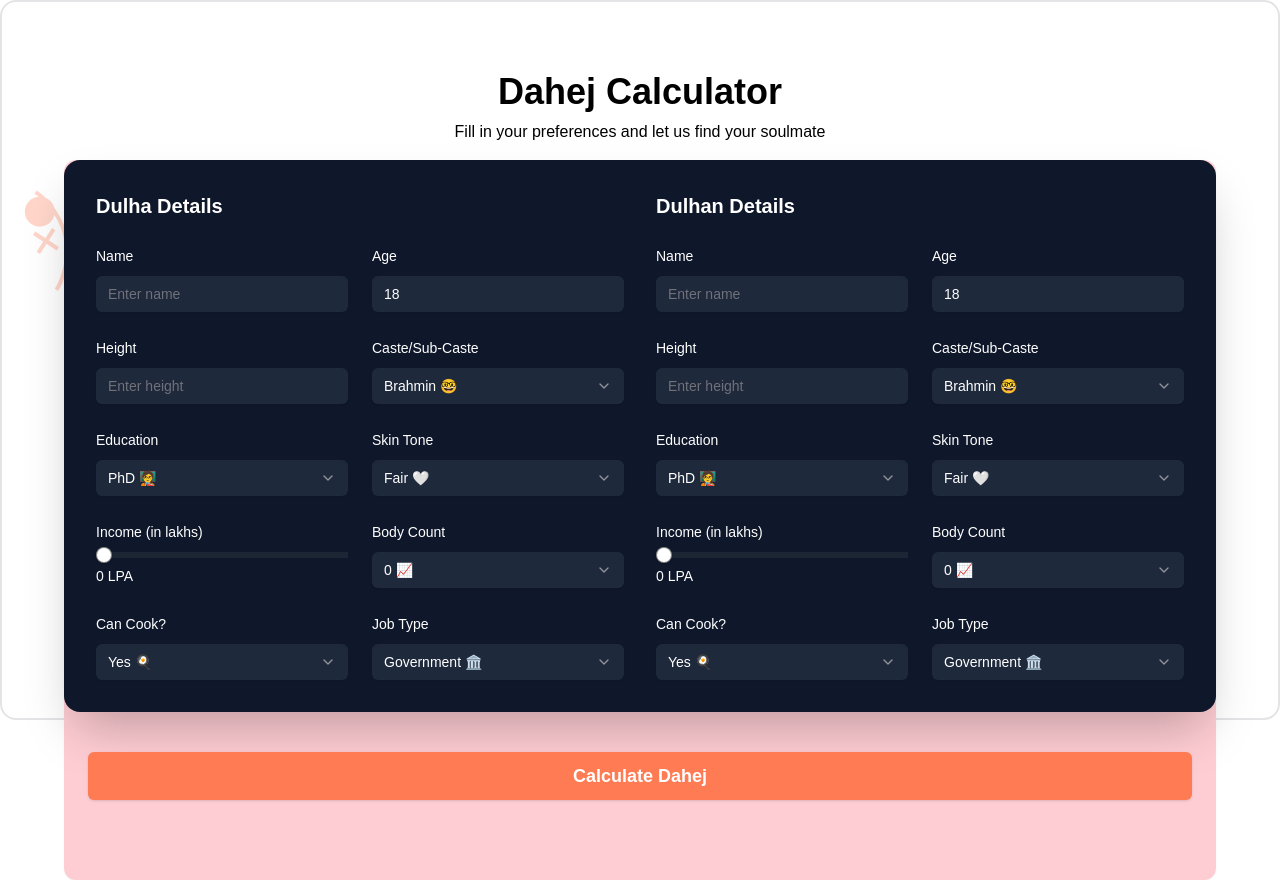
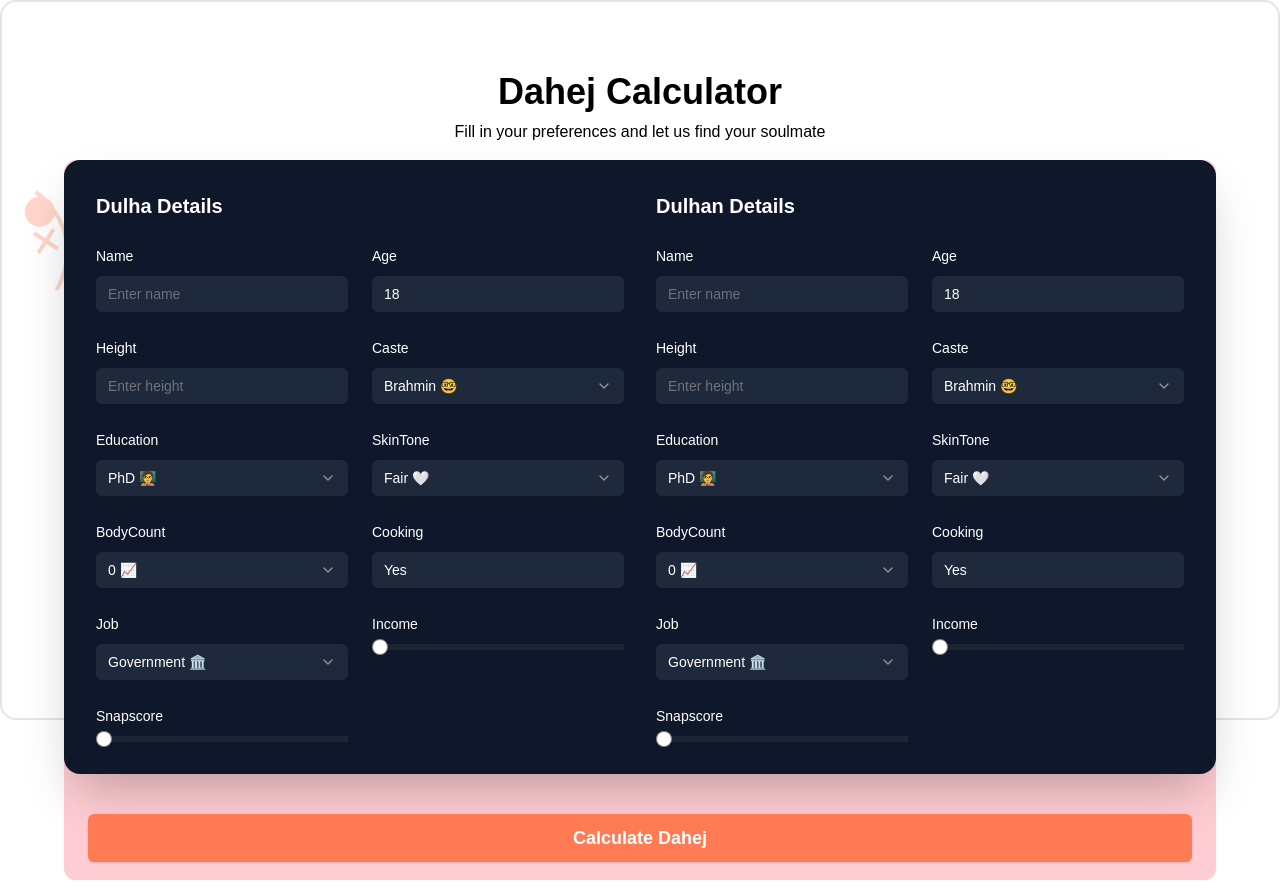
Before and after one commit to viruop/dahej-calculator, a Next.js app: page / in a window 1280 px wide. Built offline with nearby package versions, Linux system fonts and the light colour scheme.

Commit message:
optimization

```diff
--- a/src/components/form.tsx
+++ b/src/components/form.tsx
@@ -13,7 +13,7 @@ import {
   FormMessage,
 } from "@/components/ui/form";
 import { Input } from "@/components/ui/input";
-import { Button } from "@/components/ui/button"; // Assuming Button component is available
+import { Button } from "@/components/ui/button";
 import {
   Select,
   SelectTrigger,
@@ -25,19 +25,19 @@ import { Slider } from "./ui/slider";
 import { formConfig } from "@/lib/config";
 
 export default function ParentPage() {
-  const defaultValues:FormValues = {
+  const defaultValues: FormValues = {
     name: "",
     age: 18,
     height: "",
-    caste: formConfig.caste[0].value, // Only the value "Brahmin"
-  education: formConfig.education[0].value, // Only the value "Masters"
-  skinTone: formConfig.skinTone[0].value, // Only the value "Fair"
+    caste: formConfig.caste[0].value,
+    education: formConfig.education[0].value,
+    skinTone: formConfig.skinTone[0].value,
     income: 0,
-  bodyCount: formConfig.bodyCount[0].value, // Only the value "0"
-  cooking: formConfig.cooking[0].value, // Only the value "Yes"
-  job: formConfig.job[0].value, // Only the value "Private"
+    bodyCount: formConfig.bodyCount[0].value,
+    cooking: formConfig.cooking[0].value,
+    job: formConfig.job[0].value,
+  };
 
-  };
   const dulhaForm = useForm<FormValues>({
     resolver: zodResolver(formSchema),
     defaultValues,
@@ -48,80 +48,39 @@ export default function ParentPage() {
     defaultValues,
   });
 
-  // Combined submit handler for both forms
   const handleMatch = (e: React.FormEvent) => {
     e.preventDefault();
-    // Get form values
     const dulhaData = dulhaForm.getValues();
     const dulhanData = dulhanForm.getValues();
 
-    // Calculate dahej
     const dahejAmount = calculateDahej(dulhaData, dulhanData);
+    console.log("Final Dahej Amount:", dahejAmount);
 
-    // Log or display the result
-    console.log("Final Dahej Amount:", dahejAmount);
     dulhaForm.handleSubmit(onSubmitDulha)();
     dulhanForm.handleSubmit(onSubmitDulhan)();
   };
 
   const calculateDahej = (dulhaData: FormValues, dulhanData: FormValues) => {
-    // Dulha Score
-    let dulhaScore = 0;
-    dulhaScore += dulhaData.age! > 35 ? -1000 : 0;
-    dulhaScore += Number(dulhaData?.height) > 6 ? 2000 : 0;
-    dulhaScore +=
-      dulhaData.caste === "Brahmin"
-        ? 5000
-        : dulhaData.caste === "SC/ST"
-        ? -3000
-        : 0;
-    dulhaScore +=
-      dulhaData.education === "PhD"
-        ? 10000
-        : dulhaData.education === "Masters"
-        ? 5000
-        : 0;
-    dulhaScore += Number(dulhaData.income) * 5000;
-    dulhaScore +=
-      dulhaData.cooking === "Yes"
-        ? 2000
-        : -1000
+    const dulhaScore = calculateScore(dulhaData, "dulha");
+    const dulhanScore = calculateScore(dulhanData, "dulhan");
 
-    dulhaScore -= Number(dulhaData.bodyCount)! * 500;
-    dulhaScore += dulhaData.job === "Government" ? 8000 : 4000;
+    return Math.max(dulhaScore - dulhanScore, 0);
+  };
 
-    // Dulhan Score
-    let dulhanScore = 0;
-    dulhanScore +=
-      dulhanData.age! < 25 ? 5000 : dulhanData.age! > 30 ? -2000 : 0;
-    dulhanScore += Number(dulhanData.height!) > 5.5 ? 2000 : 0;
-    dulhanScore +=
-      dulhanData.caste === "Brahmin"
-        ? 5000
-        : dulhanData.caste === "SC/ST"
-        ? -3000
-        : 0;
-    dulhanScore +=
-      dulhanData.education === "PhD"
-        ? 10000
-        : dulhanData.education === "Masters"
-        ? 5000
-        : 0;
-    dulhanScore +=
-      dulhanData.skinTone === "Fair"
-        ? 3000
-        : dulhanData.skinTone === "Medium"
-        ? 1500
-        : 0;
-    dulhanScore += dulhanData.cooking === "Yes" ? 5000 : -1000;
-    dulhanScore -=  Number(dulhaData.bodyCount)! * 1000;
-    dulhanScore += dulhanData.job === "Government" ? 8000 : 4000;
+  const calculateScore = (data: FormValues, type: string) => {
+    let score = 0;
 
-    // Final Dahej Calculation
-    console.log("dulhaScore", dulhaScore);
-    console.log("dulhanScore", dulhanScore);
-    const dahej = dulhaScore - dulhanScore;
-    return dahej > 0 ? dahej : 0;
+    // Simplify score calculation with reusable logic
+    score += type === "dulha" ? data.age! > 35 ? -1000 : 0 : data.age! < 25 ? 5000 : data.age! > 30 ? -2000 : 0;
+    score += type === "dulha" ? (Number(data?.height) > 6 ? 2000 : 0) : (Number(data.height!) > 5.5 ? 2000 : 0);
+    score += data.caste === "Brahmin" ? 5000 : data.caste === "SC/ST" ? -3000 : 0;
+    score += data.education === "PhD" ? 10000 : data.education === "Masters" ? 5000 : 0;
+    score += type === "dulhan" ? (data.skinTone === "Fair" ? 3000 : data.skinTone === "Medium" ? 1500 : 0) : 0;
+    score += data.cooking === "Yes" ? 2000 : -1000;
+    score -= Number(data.bodyCount)! * (type === "dulha" ? 500 : 1000);
+    score += data.job === "Government" ? 8000 : 4000;
+
+    return score;
   };
 
   const onSubmitDulha = (data: FormValues) => {
@@ -134,9 +93,7 @@ export default function ParentPage() {
 
   return (
     <div className="w-full h-[90vh] relative">
-      {/* First Section as background */}
-      <div className=" rounded-2xl border-2 bg-white absolute inset-0 overflow-hidden z-0">
-        {/* Top left running figure */}
+      <div className="rounded-2xl border-2 bg-white absolute inset-0 overflow-hidden z-0">
         <div className="absolute -left-4 top-1/4 transform -rotate-12">
           <svg
             width="120"
@@ -158,8 +115,6 @@ export default function ParentPage() {
             />
           </svg>
         </div>
-
-        {/* Bottom right jumping figure */}
         <div className="absolute right-10 bottom-1/4 transform rotate-45">
           <svg
             width="120"
@@ -181,55 +136,18 @@ export default function ParentPage() {
             />
           </svg>
         </div>
-
-        {/* Floating boxes */}
-        {/* {[...Array(8)].map((_, i) => (
-      <div
-        key={i}
-        className="absolute w-8 h-8 bg-[#FFD6C9] opacity-20 rounded-lg transform rotate-45 animate-float"
-        style={{
-          left: `${Math.random() * 100}%`,
-          top: `${Math.random() * 100}%`,
-          animationDelay: `${i * 0.5}s`,
-          animationDuration: `${4 + Math.random() * 2}s`,
-        }}
-      />
-    ))} */}
       </div>
 
-      {/* Second Section */}
       <div className="w-[90%] h-full relative top-40 z-10 mx-auto rounded-xl bg-rose-200 shadow-sm">
-        {/* Main dark form section */}
         <div className="bg-[#0F172A] p-8 rounded-2xl shadow-2xl mb-4">
           <div className="grid md:grid-cols-2 gap-8">
-            {/* Dulha Form */}
-            <Form {...dulhaForm}>
-              <form className="space-y-6">
-                <h2 className="text-white text-xl font-semibold mb-6">
-                  Dulha Details
-                </h2>
-                <div className="grid grid-cols-2 gap-6">
-                  <RenderFormFields form={dulhaForm} />
-                </div>
-              </form>
-            </Form>
-
-            {/* Dulhan Form */}
-            <Form {...dulhanForm}>
-              <form className="space-y-6">
-                <h2 className="text-white text-xl font-semibold mb-6">
-                  Dulhan Details
-                </h2>
-
-                <div className="grid grid-cols-2 gap-6">
-                  <RenderFormFields form={dulhanForm} />
-                </div>
-              </form>
-            </Form>
-
-            {/* Match Button */}
+            {/* Dulha and Dulhan forms */}
+            {["Dulha", "Dulhan"].map((role) => (
+              <FormComponent key={role} form={role === "Dulha" ? dulhaForm : dulhanForm} role={role} />
+            ))}
           </div>
         </div>
+
         <div className="p-6 rounded-xl">
           <Button
             className="w-full bg-[#FF7B54] text-white hover:bg-[#FF6B3D] text-lg font-semibold py-6"
@@ -240,238 +158,79 @@ export default function ParentPage() {
         </div>
       </div>
 
-      {/* Header and Description */}
       <div className="absolute top-[10%] w-full text-center z-10">
         <h1 className="text-4xl font-bold text-black mb-2">Dahej Calculator</h1>
-        <p className="text-black mb-12">
-          Fill in your preferences and let us find your soulmate
-        </p>
+        <p className="text-black mb-12">Fill in your preferences and let us find your soulmate</p>
       </div>
     </div>
   );
 }
 
-// RenderFormFields Component - A reusable function to render form fields
+const FormComponent = ({ form, role }: { form: UseFormReturn<FormValues>; role: string }) => (
+  <Form {...form}>
+    <form className="space-y-6">
+      <h2 className="text-white text-xl font-semibold mb-6">{`${role} Details`}</h2>
+      <div className="grid grid-cols-2 gap-6">
+        <RenderFormFields form={form} />
+      </div>
+    </form>
+  </Form>
+);
+
 const RenderFormFields = ({ form }: { form: UseFormReturn<FormValues> }) => (
   <>
+    {formConfig.formValues.map(
+      (field) => (
         <FormField
+          key={field}
           control={form.control}
-      name="name"
-      render={({ field }) => (
+          //@ts-ignore
+          name={field}
+          render={({ field }) => <FormFieldRenderer field={field} name={field.name} />}
+        />
+      )
+    )}
+  </>
+);
+
+const FormFieldRenderer = ({ field, name }: { field: any; name: string }) => (
   <FormItem>
-          <FormLabel className="text-white">Name</FormLabel>
+    <FormLabel className="text-white">{capitalizeFirstLetter(name)}</FormLabel>
     <FormControl>
-            <Input
-              {...field}
-              className="bg-[#1E293B] text-white border-0"
-              placeholder="Enter name"
-            />
-          </FormControl>
-          <FormMessage />
-        </FormItem>
-      )}
-    />
-    <FormField
-      control={form.control}
-      name="age"
-      render={({ field }) => (
-        <FormItem>
-          <FormLabel className="text-white">Age</FormLabel>
-          <FormControl>
-            <Input
-              {...field}
-              type="number"
-              className="bg-[#1E293B] text-white border-0"
-              placeholder="Enter age"
-              onChange={(e) => field.onChange(Number(e.target.value))}
-            />
-          </FormControl>
-          <FormMessage />
-        </FormItem>
-      )}
-    />
-    <FormField
-      control={form.control}
-      name="height"
-      render={({ field }) => (
-        <FormItem>
-          <FormLabel className="text-white">Height</FormLabel>
-          <FormControl>
-            <Input
-              {...field}
-              type="number"
-              className="bg-[#1E293B] text-white border-0"
-              placeholder="Enter height"
-              required
-            />
-          </FormControl>
-          <FormMessage />
-        </FormItem>
-      )}
-    />
-    <FormField
-      control={form.control}
-      name="caste"
-      render={({ field }) => (
-        <FormItem>
-          <FormLabel className="text-white">Caste/Sub-Caste</FormLabel>
-          <Select onValueChange={field.onChange} defaultValue={field.value}>
-            <FormControl>
-              <SelectTrigger className="bg-[#1E293B] text-white border-0">
-                <SelectValue placeholder="Select caste" />
-              </SelectTrigger>
-            </FormControl>
-            <SelectContent>
-              {formConfig.caste.map((caste) => (
-                <SelectItem key={caste.value} value={caste.value}>
-                  {caste.label}
-                </SelectItem>
-              ))}
-            </SelectContent>
-          </Select>
-          <FormMessage />
-        </FormItem>
-      )}
-    />
-    <FormField
-      control={form.control}
-      name="education"
-      render={({ field }) => (
-        <FormItem>
-          <FormLabel className="text-white">Education</FormLabel>
-          <Select onValueChange={field.onChange} defaultValue={field.value}>
-            <FormControl>
-              <SelectTrigger className="bg-[#1E293B] text-white border-0">
-                <SelectValue placeholder="Select education" />
-              </SelectTrigger>
-            </FormControl>
-            <SelectContent>
-              {formConfig.education.map((education) => (
-                <SelectItem key={education.value} value={education.value}>
-                  {education.label}
-                </SelectItem>
-              ))}
-            </SelectContent>
-          </Select>
-          <FormMessage />
-        </FormItem>
-      )}
-    />
-    <FormField
-      control={form.control}
-      name="skinTone"
-      render={({ field }) => (
-        <FormItem>
-          <FormLabel className="text-white">Skin Tone</FormLabel>
-          <Select onValueChange={field.onChange} defaultValue={field.value}>
-            <FormControl>
-              <SelectTrigger className="bg-[#1E293B] text-white border-0">
-                <SelectValue placeholder="Select skin tone" />
-              </SelectTrigger>
-            </FormControl>
-            <SelectContent>
-              {formConfig.skinTone.map((tone) => (
-                <SelectItem key={tone.value} value={tone.value}>
-                  {tone.label}
-                </SelectItem>
-              ))}
-            </SelectContent>
-          </Select>
-          <FormMessage />
-        </FormItem>
-      )}
-    />
-    <FormField
-      control={form.control}
-      name="income"
-      render={({ field }) => (
-        <FormItem>
-          <FormLabel className="text-white">Income (in lakhs)</FormLabel>
-          <FormControl>
+      {name === "income" || name === "snapscore" ? (
         <Slider
           onValueChange={(value) => field.onChange(value[0])}
-              defaultValue={[field?.value || 0]}
+          defaultValue={[field.value || 0]}
           max={100}
           step={1}
           className="bg-[#1E293B]"
         />
-          </FormControl>
-          <div className="text-white text-sm">{field.value} LPA</div>
-          <FormMessage />
-        </FormItem>
-      )}
-    />
-    <FormField
-      control={form.control}
-      name="bodyCount"
-      render={({ field }) => (
-        <FormItem>
-          <FormLabel className="text-white">Body Count</FormLabel>
+      ) : name === "caste" || name === "education" || name === "skinTone" || name === "bodyCount" || name === "job" ? (
         <Select onValueChange={field.onChange} defaultValue={field.value}>
           <FormControl>
             <SelectTrigger className="bg-[#1E293B] text-white border-0">
-                <SelectValue placeholder="Select body count" />
+              <SelectValue placeholder={`Select ${name}`} />
             </SelectTrigger>
           </FormControl>
           <SelectContent>
-              {formConfig.bodyCount.map((count) => (
-                <SelectItem key={count.value} value={count.value}>
-                  {count.label}
-                </SelectItem>
-              ))}
-            </SelectContent>
-          </Select>
-          <FormMessage />
-        </FormItem>
-      )}
-    />
-    <FormField
-      control={form.control}
-      name="cooking"
-      render={({ field }) => (
-        <FormItem>
-          <FormLabel className="text-white">Can Cook?</FormLabel>
-          <Select onValueChange={field.onChange} defaultValue={field.value}>
-            <FormControl>
-              <SelectTrigger className="bg-[#1E293B] text-white border-0">
-                <SelectValue placeholder="Select cooking preference" />
-              </SelectTrigger>
-            </FormControl>
-            <SelectContent>
-              {formConfig.cooking.map((option) => (
+            {formConfig[name]?.map((option) => (
               <SelectItem key={option.value} value={option.value}>
                 {option.label}
               </SelectItem>
             ))}
           </SelectContent>
         </Select>
+      ) : (
+        <Input
+          {...field}
+          className="bg-[#1E293B] text-white border-0"
+          placeholder={`Enter ${name}`}
+        />
+      )}
+    </FormControl>
     <FormMessage />
   </FormItem>
-      )}
-    />
-    <FormField
-      control={form.control}
-      name="job"
-      render={({ field }) => (
-        <FormItem>
-          <FormLabel className="text-white">Job Type</FormLabel>
-          <Select onValueChange={field.onChange} defaultValue={field.value}>
-            <FormControl>
-              <SelectTrigger className="bg-[#1E293B] text-white border-0">
-                <SelectValue placeholder="Select job type" />
-              </SelectTrigger>
-            </FormControl>
-            <SelectContent>
-              {formConfig.job.map((job) => (
-                <SelectItem key={job.value} value={job.value}>
-                  {job.label}
-                </SelectItem>
-              ))}
-            </SelectContent>
-          </Select>
-          <FormMessage />
-        </FormItem>
-      )}
-    />
-  </>
 );
+
+const capitalizeFirstLetter = (string: string) =>
+  string.charAt(0).toUpperCase() + string.slice(1);
--- a/src/lib/config.ts
+++ b/src/lib/config.ts
@@ -35,4 +35,17 @@ export const formConfig = {
     { value: "Private", label: "Private 🏢" },
     { value: "Other", label: "Other 🧐" },
   ] as const,
+  formValues: [
+    "name",
+    "age",
+    "height",
+    "caste",
+    "education",
+    "skinTone",
+    "bodyCount",
+    "cooking",
+    "job",
+    "income",
+    "snapscore",
+  ] as const,
 };
--- a/src/schemas/formSchema.ts
+++ b/src/schemas/formSchema.ts
@@ -22,7 +22,7 @@ export const formSchema = z.object({
   skinTone: z.enum(toTuple(formConfig.skinTone.map((item) => item.value)), {
     required_error: "Please select skin tone",
   }),
-  income: z.number().min(0, "Income cannot be negative").optional(),
+
   bodyCount: z.enum(toTuple(formConfig.bodyCount.map((item) => item.value)), {
     required_error: "Please select body count",
   }),
@@ -32,4 +32,6 @@ export const formSchema = z.object({
   job: z.enum(toTuple(formConfig.job.map((item) => item.value)), {
     required_error: "Please select job type",
   }),
+  income: z.number().min(0, "Income cannot be negative").optional(),
+  snapscore: z.number().min(0, "snapscore cannot be negative").optional(),
 });
```
Lines whose indentation alone changed are shown as unchanged.
